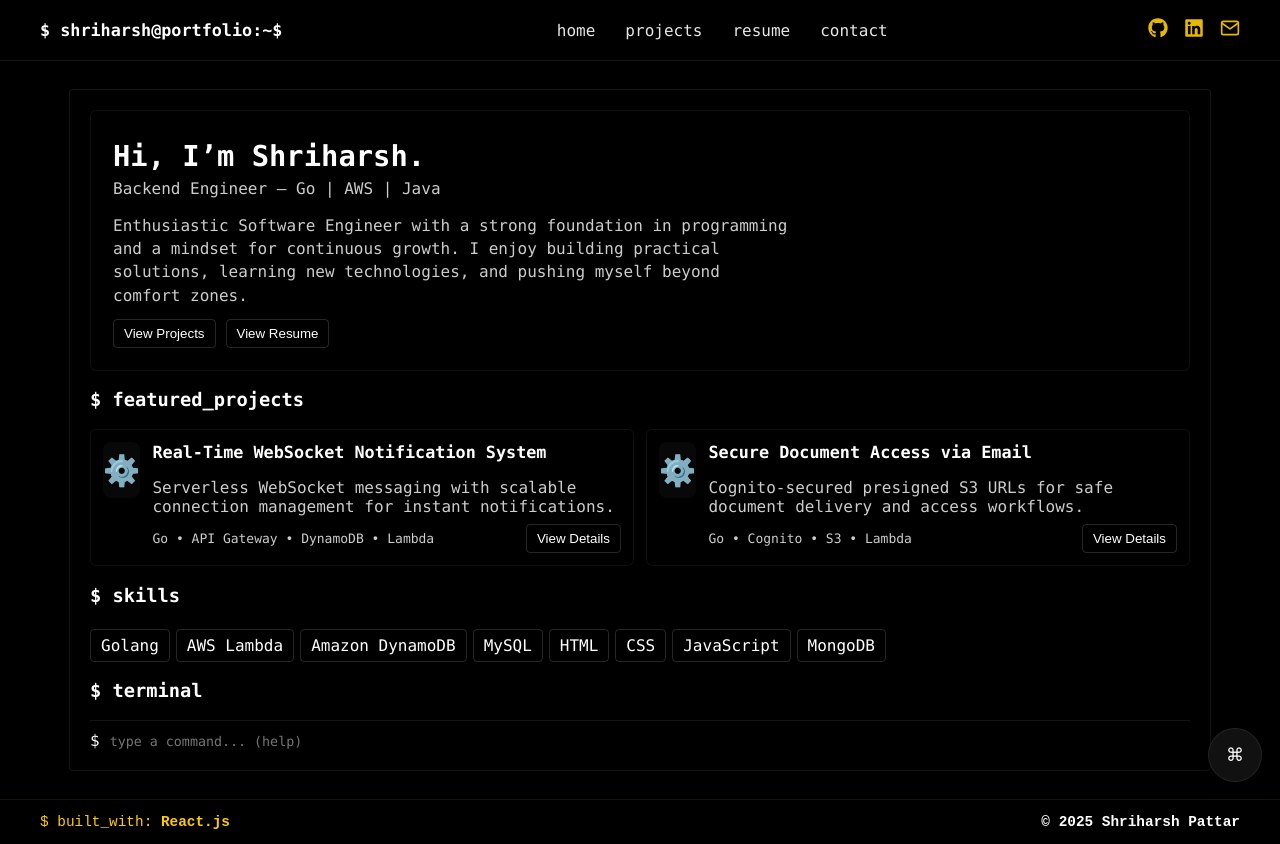
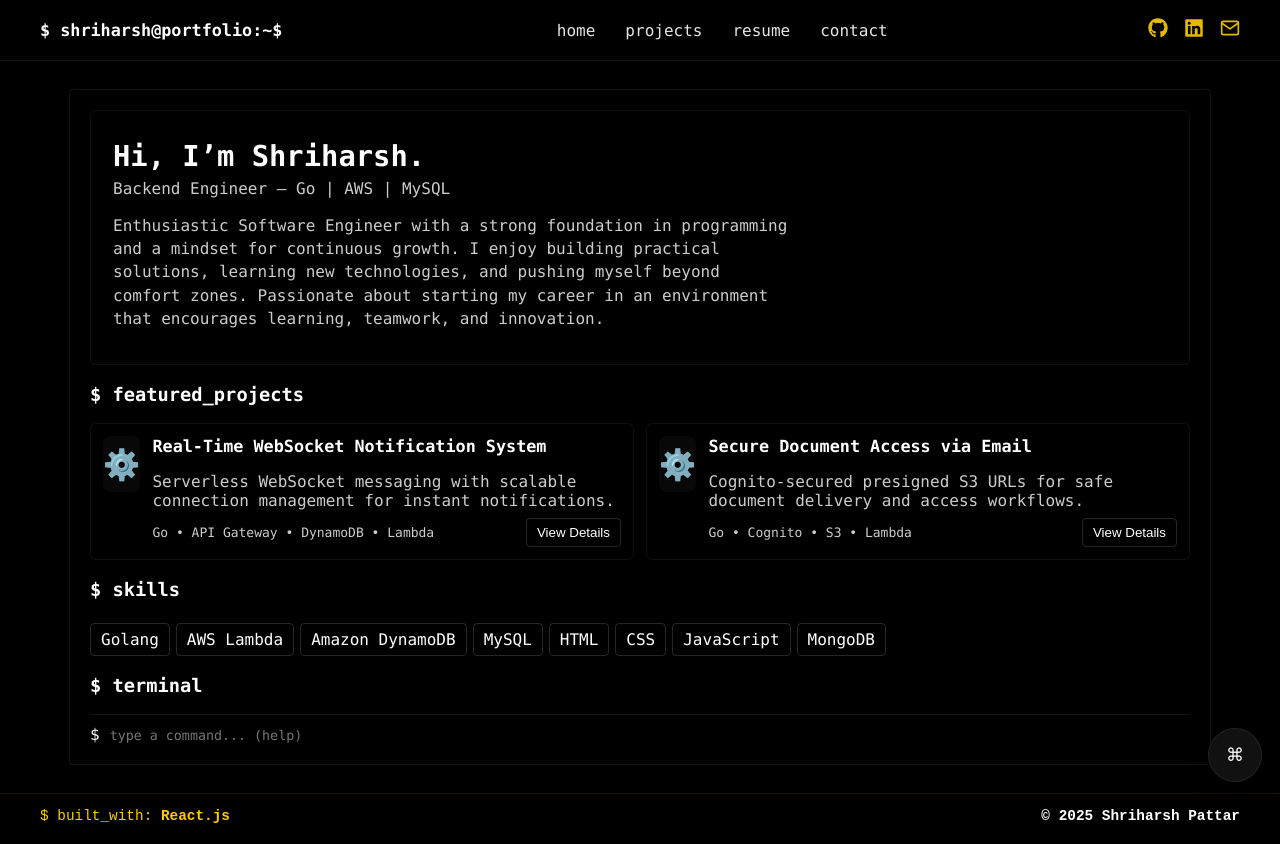
Before and after one commit to Shriharsh07/shriharsh_portfolio, a React (Create React App) app in the folder portfolio/: page / in a window 1280 px wide. Built offline with nearby package versions, Linux system fonts and the light colour scheme; the HTML template or start-up script is replaced by a standard one.

Commit message:
feat: simplify command handling in CommandLine and update Home page content

```diff
--- a/portfolio/src/components/CommandLine.js
+++ b/portfolio/src/components/CommandLine.js
@@ -11,14 +11,11 @@ export default function CommandLine({ onThemeChange }) {
   const push = (line) => setHistory((h) => [...h, line]);
 
   const helpCommands = [
-    "help",
-    "skills",
     "projects",
-    "about",
     "theme [terminal|crt|light]",
     "clear",
     "social",
-  ]
+  ];
 
   const handleSubmit = (e) => {
     e.preventDefault();
@@ -31,19 +28,12 @@ export default function CommandLine({ onThemeChange }) {
     const base = parts[0].toLowerCase();
 
     switch (base) {
-
       case "help":
-            helpCommands.forEach((c) => push(c));
-            break;
-        case "skills":
-            Skills.forEach((s) => push(s));
+        helpCommands.forEach((c) => push(`- ${c}`));
         break;
       case "projects":
         push("Opening projects page...");
         navigate("/projects");
-            break;
-        case "about":
-            push("A passionate engineer building serverless & cloud apps.");
         break;
       case "theme":
         const t = parts[1] || "terminal";
--- a/portfolio/src/pages/Home.js
+++ b/portfolio/src/pages/Home.js
@@ -1,13 +1,5 @@
 import { useNavigate } from "react-router-dom";
 import CommandLine from "../components/CommandLine";
-
-const INFO_LINES = [
-  "whoami: Shriharsh Pattar",
-  "role: Software Engineer",
-  "location: India",
-  "current_tech: Go, AWS Lambda, Amazon DynamoDB, MySQL",
-  "contact: shriharshdpattar@gmail.com",
-];
 
 export const Skills = [
   "Golang",
@@ -20,9 +12,9 @@ export const Skills = [
   "MongoDB",
 ];
 
-const headline = `Enthusiastic Software Engineer with a strong foundation in programming
-                  and a mindset for continuous growth. I enjoy building practical solutions,
-                  learning new technologies, and pushing myself beyond comfort zones. `;
+const headline = `Enthusiastic Software Engineer with a strong foundation in programming and a mindset for continuous growth.
+                  I enjoy building practical solutions, learning new technologies, and pushing myself beyond comfort zones.
+                  Passionate about starting my career in an environment that encourages learning, teamwork, and innovation. `;
 
 const FEATURED = [
   {
@@ -49,16 +41,8 @@ export default function Home() {
       {/* HERO — replaced typing animation per your choice (B) */}
       <div className="hero">
         <h1 className="hero-title">Hi, I’m Shriharsh.</h1>
-        <p className="hero-sub">Backend Engineer — Go | AWS | Java</p>
+        <p className="hero-sub">Backend Engineer — Go | AWS | MySQL</p>
         <p className="hero-desc">{headline}</p>
-        <div className="hero-cta">
-          <button className="small-btn" onClick={() => navigate("/projects")}>
-            View Projects
-          </button>
-          <button className="small-btn" onClick={() => navigate("/resume")}>
-            View Resume
-          </button>
-        </div>
       </div>
 
       {/* Featured Projects */}
```
Lines whose indentation alone changed are shown as unchanged.
